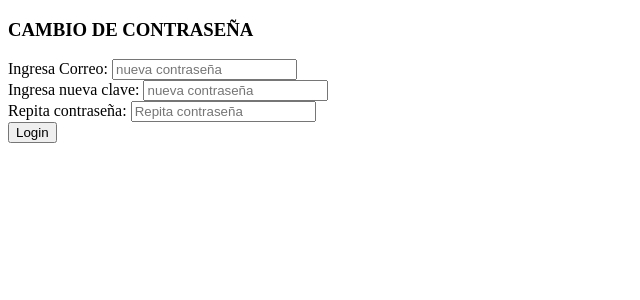
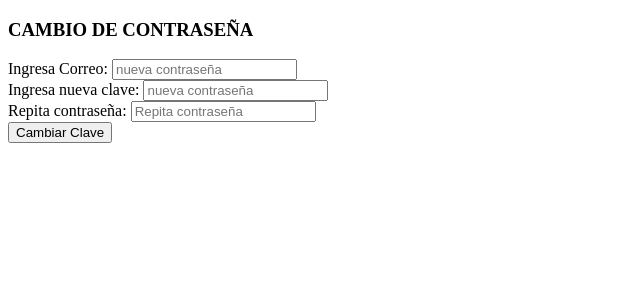
Before and after one commit to Kaleto13/TANUKI-TECH, a Django app: a page that uses Proyecto/base/templates/newpassword.html in a window 1280 px wide. Shown: the top 300 px of the page, without its empty margins (0-640 px from the left). Run offline with Django 4.2, Linux system fonts and the light colour scheme.

Commit message:
arrelgo de bug 2.0

```diff
--- a/Proyecto/base/templates/home.html
+++ b/Proyecto/base/templates/home.html
@@ -30,7 +30,7 @@
           <input type="submit" value="Login" />
         </div>
       </form>
-      <a href="{% url 'nuevacontraseña' %}">Olvide mi Contraseña</a>
+      <a href="{% url 'cambiarcontraseña' %}">Olvide mi Contraseña</a>
       <p>¿Eres nuevo? <a href="{% url 'createacount' %}">Crear cuenta nueva</a></p>
 
     </div>
--- a/Proyecto/base/templates/newpassword.html
+++ b/Proyecto/base/templates/newpassword.html
@@ -35,7 +35,7 @@
               />
             </div>
             <div class="input-button">
-              <input type="submit" value="Login" />
+              <input type="submit" value="Cambiar Clave" />
             </div>
           </form>
 </body>
```
